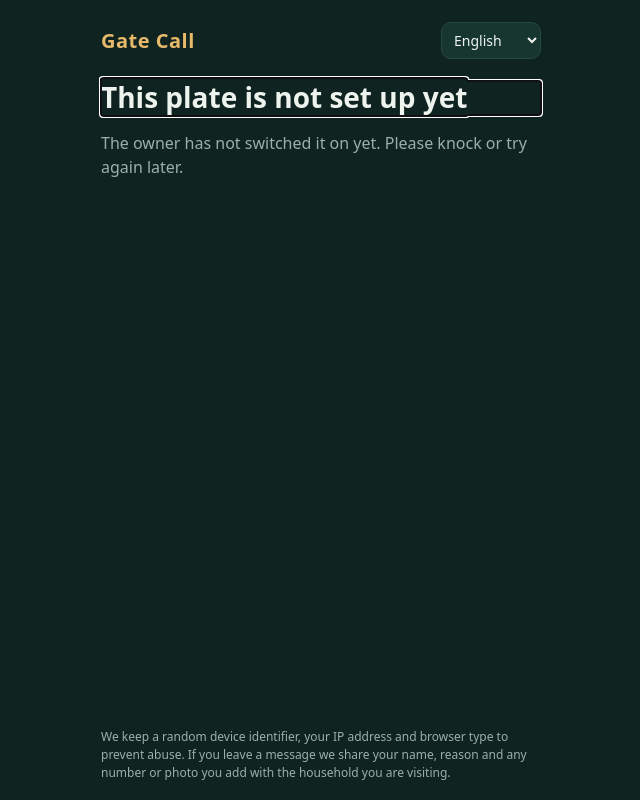
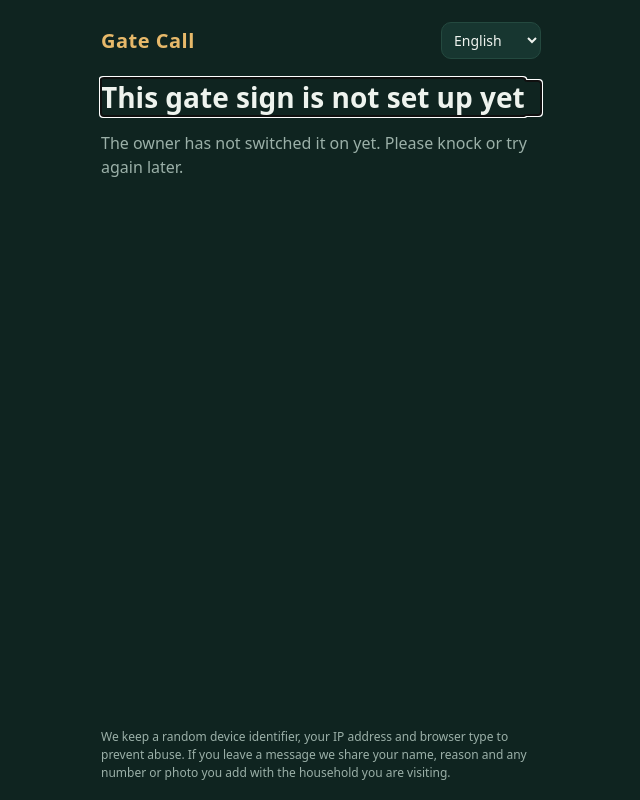
Before and after one commit to ntsakolepere/gatecall-visit, a plain HTML site: page index.html in a window 1280 px wide. Shown: the whole page, without its empty margins (319-959 px from the left). Drawn offline with Linux system fonts and the light colour scheme.

Commit message:
Visitor page: say gate sign instead of plate
Co-Authored-By: Claude Opus 5.5 <noreply@anthropic.com>
Claude-Session: https://claude.ai/code/session_012mZJG3j5eAd2bng6nbGK2Q

```diff
--- a/index.html
+++ b/index.html
@@ -61,7 +61,7 @@ var T = {
     leave:'Leave a message', close:'Close', msgTitle:'Leave a message', name:'Your name', reason:'Why are you here? (optional)', phone:'Your cellphone number, so they can call you back (optional)',
     photo:'Add a photo of yourself? It helps them know who you are (optional)', send:'Send message', sent:'Sent. They will get back to you.', needName:'Please type your name.',
     salesText:'Want Gate Call for your home?', salesBody:'Visitors can reach you from your gate without ever seeing your number.', salesBtn:'Order here', soon:'Ordering opens soon.', back:'Back',
-    notSet:'This plate is not set up yet', notSetBody:'The owner has not switched it on yet. Please knock or try again later.', recNow:'This call is now being recorded.',
+    notSet:'This gate sign is not set up yet', notSetBody:'The owner has not switched it on yet. Please knock or try again later.', recNow:'This call is now being recorded.',
     oops:'Something went wrong. Check your internet and try again.', again:'Try again',
     privacy:'We keep a random device identifier, your IP address and browser type to prevent abuse. If you leave a message we share your name, reason and any number or photo you add with the household you are visiting.' },
   zu: { lang:'isiZulu', callTitle:'Shayela indlu', callBody:'Abantu balapha bazozwa ucingo lwakho ocingweni lwabo. Ngeke ayibone inombolo yakho.', callBtn:'Shayela indlu',
```
